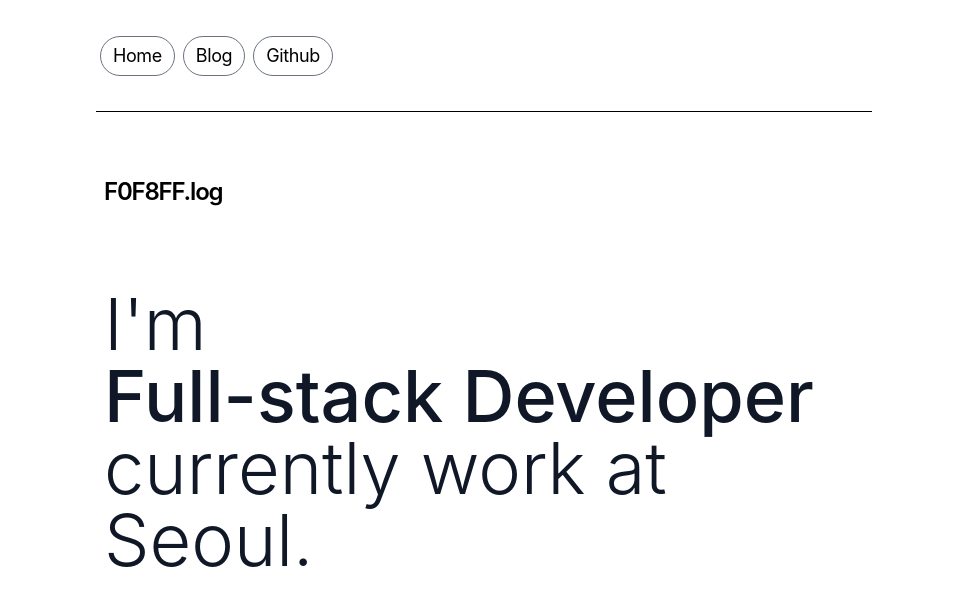
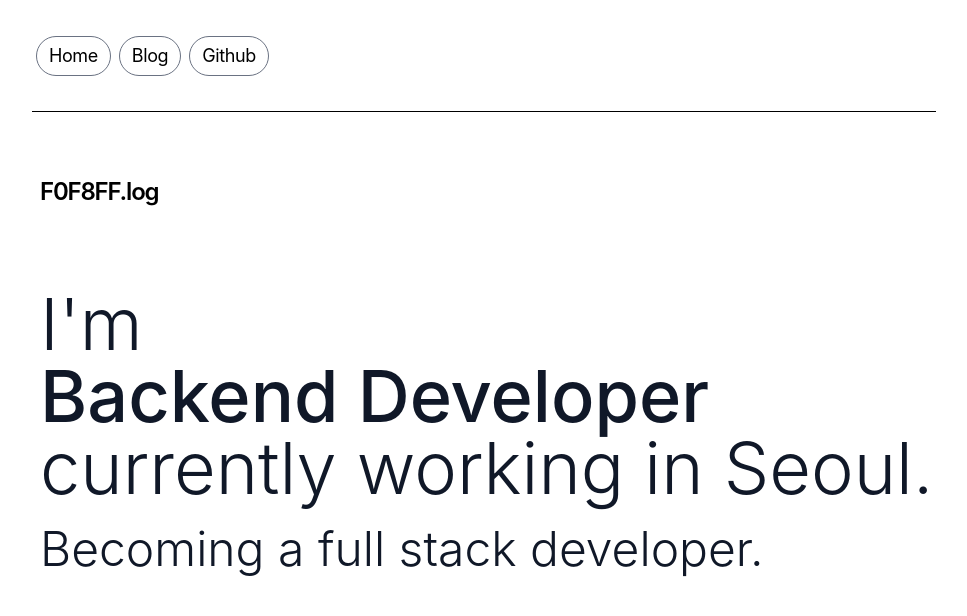
Before and after one commit to F0F8FF/F0F8FF-log, a Next.js app: page / in a window 1280 px wide. Shown: the top 616 px of the page, without its empty margins (152-1119 px from the left). Built offline with nearby package versions, Linux system fonts and the light colour scheme.

Commit message:
레이아웃 변경

```diff
--- a/app/layout.tsx
+++ b/app/layout.tsx
@@ -52,7 +52,7 @@ export default function RootLayout({
         GeistMono.variable
       )}
     >
-      <body className="antialiased max-w-3xl mx-4 mt-8 lg:mx-auto">
+      <body className="antialiased max-w-4xl mx-4 mt-8 lg:mx-auto">
         <main className="flex-auto min-w-0 mt-6 flex flex-col px-2 md:px-0">
           <Navbar />
           {children}
--- a/app/page.tsx
+++ b/app/page.tsx
@@ -9,9 +9,11 @@ export default function Page() {
       <p className="lg:text-7xl text-6xl shrink-0 text-gray-900">
           <span className="font-light">{"I'm"}</span>
           <br />
-          <span className="font-medium">Full-stack Developer</span>
+          <span className="font-medium">Backend Developer</span>
           <br />
-          <span className="font-light">currently work at Seoul.</span>
+          <span className="font-light">currently working in Seoul.</span>
+          <br />
+          <span className="font-light text-5xl">Becoming a full stack developer.</span>
         </p>
       {/* <div className="my-8">
         <BlogPosts />
```
